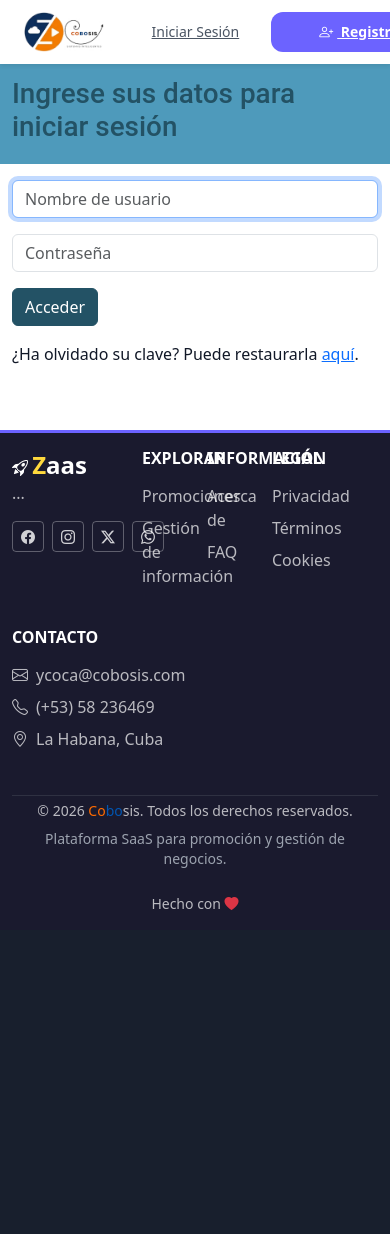
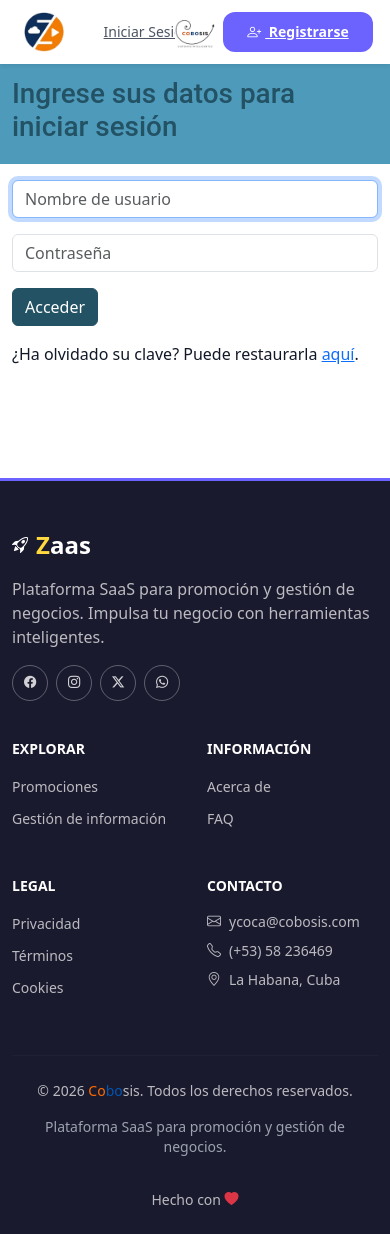
Before and after one commit to cobosol/saas-cobosis, a Django app: template templates/clientes/login copy.html in a window 390 px wide. Before the commit the page ends 910 px from the top, so only its background shows below. Run offline with Django 3.2, Linux system fonts and the light colour scheme; the template is opened without the code that fills it, so the values that code supplies are empty; some libraries are stand-ins or nearby versions.

Commit message:
ajustando responsive de base

```diff
--- a/templates/base.html
+++ b/templates/base.html
@@ -79,29 +79,60 @@
     <link rel="stylesheet" href="{% static 'css/main.css' %}">
     {% endblock %}
 
-    {% block extra_styles %}{% endblock %}
+    {% block extra_styles %}
+        <style>
+        /* Ajustes para el navbar con dos logos */
+        .navbar-container {
+            position: relative;
+        }
+
+        .logo-zaas {
+            position: relative;
+            z-index: 2;
+        }
+
+        .logo-cobosis {
+            position: absolute;
+            left: 50%;
+            transform: translateX(-50%);
+            z-index: 1;
+        }
+
+        /* En móvil, ocultar el logo de Cobosis */
+        @media (max-width: 640px) {
+            .logo-cobosis {
+                display: none;
+            }
+        }
+
+        /* En pantallas muy pequeñas, hacer el logo de Zaas más pequeño */
+        @media (max-width: 380px) {
+            .logo-zaas img {
+                height: 2rem !important;
+            }
+        }
+    </style>
+    {% endblock %}
 </head>
 <body class="bg-white text-gray-900 font-sans">
 
     <nav id="navbar" class="fixed top-0 left-0 right-0 z-50 transition-all duration-300 bg-white backdrop-blur-md shadow-sm">
-        <div class="max-w-7xl mx-auto px-4 sm:px-6 lg:px-8">
-            <div class="flex justify-between items-center h-16">
+        <div class="max-w-7xl mx-auto px-4 sm:px-6 lg:px-8 navbar-container">
+            <div class="flex justify-between items-center h-16 relative">
                 <!-- Logo saas-cobosis/static/img/logoZ.png-->
-                <a href="{% url 'inicio' %}" class="flex items-center gap-3 group">
+                <a href="{% url 'inicio' %}" class="logo-zaas flex items-center gap-3 group flex-shrink-0">
                     <div class="relative">
                         <img src="{% static 'img/logoZ.png' %}" alt="Zaas"
                                 class="h-10 w-auto transition-transform duration-300 group-hover:scale-105">
                     </div>
                 </a>
 
-                <a href="https://www.cobosis.com" class="flex items-center gap-3 group flex-shrink-0">
-                    <div class="relative">
+                <a href="https://www.cobosis.com" class="logo-cobosis flex items-center gap-3 group flex-shrink-0">
                     <img src="{% static 'img/logoS.jpg' %}" alt="Cobosis"
                             class="h-10 w-auto transition-transform duration-300 group-hover:scale-105">
-                    </div>
                 </a>
-                <div class="flex-1"></div>
-                <div class="flex items-center space-x-2 pl-6 border-l border-gray-200">
+                <div class="flex-1 sm:hidden"></div>
+                <div class="flex items-center space-x-2 pl-4 sm:pl-6 sm:border-l border-gray-200">
                     {% if user.is_authenticated %}
                     <div class="dropdown">
                         <!-- Botón con data-bs-toggle -->
@@ -109,20 +140,21 @@
                             type="button"
                             data-bs-toggle="dropdown"
                             aria-expanded="false">
-                        <div class="user-avatar relative">
+                        <div class="user-avatar relative" style="width: 36px; height: 36px; background: linear-gradient(135deg, #FFD93D, #FF6B6B); border-radius: 50%; display: flex; align-items: center; justify-content: center; font-weight: 600; font-size: 0.85rem; color: #1a1a2e;">
                             {{ user.first_name|first|upper }}{{ user.last_name|first|upper }}
                         </div>
                         <div class="hidden md:block text-left">
                             <span class="block text-sm font-semibold text-gray-900 leading-tight">
                                 {{ user.get_full_name|default:user.username }}
                             </span>
-                            <span class="block text-xs text-gray-500 leading-tight">Mi cuenta</span>
+                            <span class="block text-xs text-gray-500 leading-tight">
+                                Mi cuenta</span>
                         </div>
                         <i class="bi bi-chevron-down text-xs text-gray-400 ml-1"></i>
                     </button>
 
                     <!-- Menú desplegable con clases estándar de Bootstrap -->
-                    <ul class="dropdown-menu dropdown-menu-end shadow-lg border-0 mt-2" style="min-width: 280px;">
+                    <ul class="dropdown-menu dropdown-menu-end shadow-lg border-0 mt-2" style="min-width: 260px;">
                         <li class="px-3 py-2">
                             <div class="user-info">
                                 <span class="user-name d-block fw-bold">{{ user.get_full_name|default:user.username }}</span>
@@ -163,7 +195,7 @@
                         Iniciar Sesión
                     </a>
                     <a href="{% url 'registro' %}"
-                       class="bg-[#6C63FF] text-white px-5 py-2.5 rounded-xl text-sm font-semibold hover:bg-[#5A52D5] transition-all duration-300 hover:shadow-lg hover:shadow-[#6C63FF]/25 hover:-translate-y-0.5 whitespace-nowrap">
+                       class="bg-[#6C63FF] text-white px-4 py-2.5 rounded-xl text-sm font-semibold hover:bg-[#5A52D5] transition-all duration-300 hover:shadow-lg hover:shadow-[#6C63FF]/25 hover:-translate-y-0.5 whitespace-nowrap">
                         <i class="bi bi-person-plus me-1"></i> Registrarse
                     </a>
                     {% endif %}
@@ -207,70 +239,77 @@
         {% block content %}{% endblock %}
     </main>
 
-    <footer role="contentinfo" class="pt-3 pb-3 " style="background-color: var(--bg-darker);">
+    <footer role="contentinfo" class="pt-5 pb-4 mt-5" style="background-color: var(--bg-darker);">
         <div class="container">
-            <div class="row">
+            <div class="row g-4">
                 <!-- Sección 1: Logo y descripción -->
-                <div class="col-4 col-lg-4 mb-3">
+                <div class="col-12 col-md-6 col-lg-4 mb-3 mb-lg-0">
+                    <div class="d-flex align-items-center gap-2 mb-3">
                         <i class="bi bi-rocket-takeoff text-white"></i>
                         <span class="text-2xl text-white font-extrabold">
                             <span style="color: #FFD93D;">Z</span>aas
                         </span>
+                    </div>
                     <p class="text-white-50 mb-3">
-                        ...
+                        Plataforma SaaS para promoción y gestión de negocios.
+                        Impulsa tu negocio con herramientas inteligentes.
                     </p>
                     <div class="d-flex gap-2">
-                        <a href="#" class="btn btn-outline-light btn-sm" aria-label="Facebook">
-                            <i class="bi bi-facebook"></i>
+                        <a href="#" class="btn btn-outline-light btn-sm rounded-circle d-flex align-items-center justify-content-center"
+                            style="width: 36px; height: 36px;" aria-label="Facebook">
+                            <i class="bi bi-facebook small"></i>
                         </a>
-                        <a href="#" class="btn btn-outline-light btn-sm" aria-label="Instagram">
-                            <i class="bi bi-instagram"></i>
+                        <a href="#" class="btn btn-outline-light btn-sm rounded-circle d-flex align-items-center justify-content-center"
+                            style="width: 36px; height: 36px;" aria-label="Instagram">
+                            <i class="bi bi-instagram small"></i>
                         </a>
-                        <a href="#" class="btn btn-outline-light btn-sm" aria-label="Twitter">
-                            <i class="bi bi-twitter-x"></i>
+                        <a href="#" class="btn btn-outline-light btn-sm rounded-circle d-flex align-items-center justify-content-center"
+                            style="width: 36px; height: 36px;" aria-label="Twitter">
+                            <i class="bi bi-twitter-x small"></i>
                         </a>
-                        <a href="#" class="btn btn-outline-light btn-sm" aria-label="WhatsApp">
-                            <i class="bi bi-whatsapp"></i>
+                        <a href="#" class="btn btn-outline-light btn-sm rounded-circle d-flex align-items-center justify-content-center"
+                            style="width: 36px; height: 36px;" aria-label="WhatsApp">
+                            <i class="bi bi-whatsapp small"></i>
                         </a>
                     </div>
                 </div>
 
                 <!-- Sección 2: Enlaces rápidos -->
-                <div class="col-2 col-lg-2 col-md-4 mb-4">
-                    <h6 class="fw-bold text-uppercase mb-3 text-white">Explorar</h6>
-                    <ul class="list-unstyled">
-                        <li class="mb-2"><a href="{% url 'inicio_promo' %}" class="text-white-50 text-decoration-none footer-link">Promociones</a></li>
+                <div class="col-6 col-md-3 col-lg-2 mb-3 mb-lg-0">
+                    <h6 class="fw-bold text-uppercase text-white mb-3 small">Explorar</h6>
+                    <ul class="list-unstyled mb-0">
+                        <li class="mb-2"><a href="{% url 'inicio_promo' %}" class="text-white-50 text-decoration-none small footer-link">Promociones</a></li>
                         {% if user.is_authenticated %}
-                        <li class="mb-2"><a href="{% url 'gestiona_panel' %}" class="text-white-50 text-decoration-none footer-link">Gestión de información</a></li>
+                        <li class="mb-2"><a href="{% url 'gestiona_panel' %}" class="text-white-50 text-decoration-none small footer-link">Gestión de información</a></li>
                         {% else %}
-                        <li class="mb-2"><a href="{% url 'detalle_gestiona' %}" class="text-white-50 text-decoration-none footer-link">Gestión de información</a></li>
+                        <li class="mb-2"><a href="{% url 'detalle_gestiona' %}" class="text-white-50 text-decoration-none small footer-link">Gestión de información</a></li>
                         {% endif %}
                     </ul>
                 </div>
 
                 <!-- Sección 3: Información -->
-                <div class="col-2 col-lg-2 col-md-4 mb-4">
-                    <h6 class="fw-bold text-uppercase mb-3 text-white">Información</h6>
-                    <ul class="list-unstyled">
-                        <li class="mb-2"><a href="https://www.cobosis.com/nosotros/" class="text-white-50 text-decoration-none footer-link">Acerca de</a></li>
-                        <li class="mb-2"><a href="#" class="text-white-50 text-decoration-none footer-link">FAQ</a></li>
+                <div class="col-6 col-md-3 col-lg-2 mb-3 mb-lg-0">
+                    <h6 class="fw-bold text-uppercase text-white mb-3 small">Información</h6>
+                    <ul class="list-unstyled mb-0">
+                        <li class="mb-2"><a href="https://www.cobosis.com/nosotros/" class="text-white-50 text-decoration-none small footer-link">Acerca de</a></li>
+                        <li class="mb-2"><a href="#" class="text-white-50 text-decoration-none small footer-link">FAQ</a></li>
                     </ul>
                 </div>
 
                 <!-- Sección 4: Legal -->
-                <div class="col-2 col-lg-2 col-md-4 mb-4">
-                    <h6 class="fw-bold text-uppercase mb-3 text-white">Legal</h6>
+                <div class="col-6 col-md-3 col-lg-2 mb-3 mb-lg-0">
+                    <h6 class="fw-bold text-uppercase mb-3 text-white small ">Legal</h6>
                     <ul class="list-unstyled">
-                        <li class="mb-2"><a href="#" class="text-white-50 text-decoration-none footer-link">Privacidad</a></li>
-                        <li class="mb-2"><a href="#" class="text-white-50 text-decoration-none footer-link">Términos</a></li>
-                        <li class="mb-2"><a href="#" class="text-white-50 text-decoration-none footer-link">Cookies</a></li>
+                        <li class="mb-2"><a href="#" class="text-white-50 text-decoration-none small footer-link">Privacidad</a></li>
+                        <li class="mb-2"><a href="#" class="text-white-50 text-decoration-none small footer-link">Términos</a></li>
+                        <li class="mb-2"><a href="#" class="text-white-50 text-decoration-none small footer-link">Cookies</a></li>
                     </ul>
                 </div>
 
                 <!-- Sección 5: Contacto -->
-                <div class="col-lg-2 mb-4">
-                    <h6 class="fw-bold text-uppercase mb-3 text-white">Contacto</h6>
-                    <ul class="list-unstyled text-white-50">
+                <div class="col-6 col-md-3 col-lg-2 mb-3 mb-lg-0">
+                    <h6 class="fw-bold text-uppercase mb-3 text-white small">Contacto</h6>
+                    <ul class="list-unstyled text-white-50 small mb-0">
                         <li class="mb-2"><i class="bi bi-envelope me-2"></i>ycoca@cobosis.com</li>
                         <li class="mb-2"><i class="bi bi-telephone me-2"></i>(+53) 58 236469</li>
                         <li class="mb-2"><i class="bi bi-geo-alt me-2"></i>La Habana, Cuba</li>
@@ -278,17 +317,17 @@
                 </div>
             </div>
 
-            <hr class="border-secondary my-1">
+            <hr class="border-secondary my-4" style="border-color: rgba(255,255,255,0.1) !important;">
 
             <!-- Copyright -->
             <div class="row align-items-center">
-                <div class="col-md-4 text-center text-md-start">
+                <div class="col-12 col-md-4 text-center text-md-start mb-2 mb-md-0">
                     <p class="small text-white-50 mb-0">
                         &copy; {% now "Y" %} <span style="color: #ff6b00;">Co</span><span style="color: #0056b3;">bo</span>sis. Todos los derechos reservados.
                     </p>
                 </div>
-                <div class="col-md-4 text-center text-md-start">
-                    <p class="text-sm text-gray-400 mt-2">Plataforma SaaS para promoción y gestión de negocios.</p>
+                <div class="col-12 col-md-4 text-center mb-2 mb-md-0">
+                    <p class="small text-sm text-gray-400 mt-2">Plataforma SaaS para promoción y gestión de negocios.</p>
                 </div>
                 <div class="col-md-4 text-center text-md-end mt-2 mt-md-0">
                     <p class="small text-white-50 mb-0">
```
Lines whose indentation alone changed are shown as unchanged.
